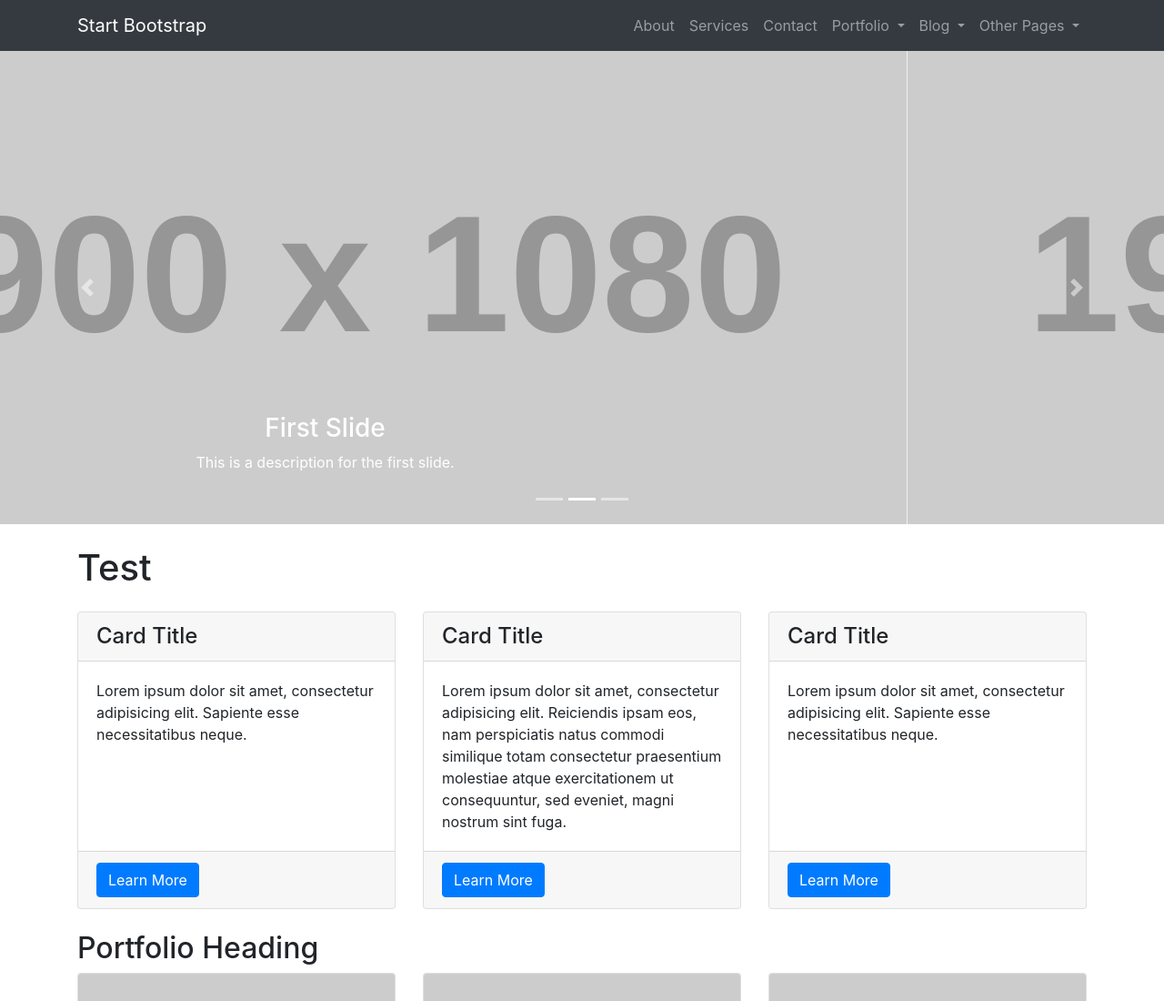
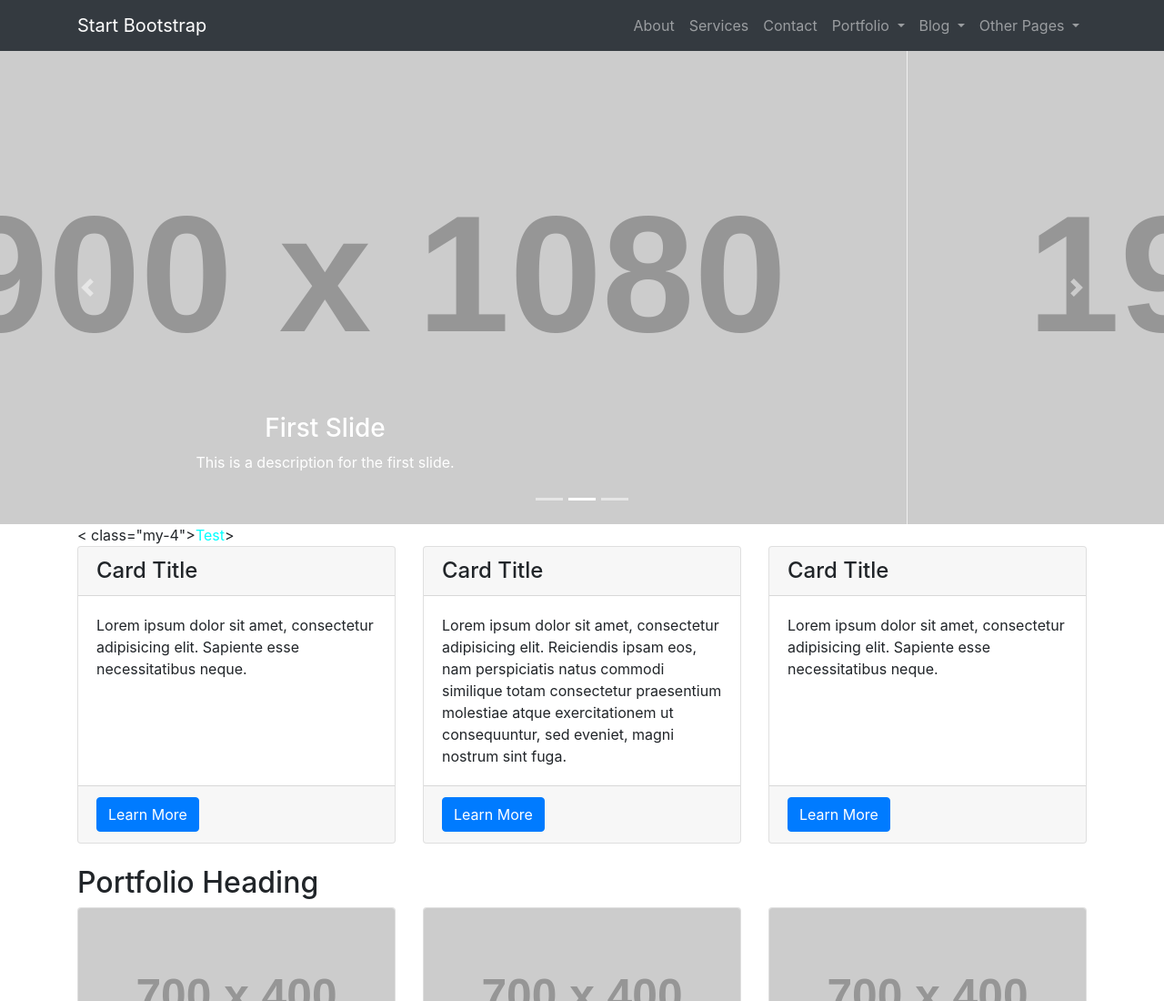
Before and after one commit to clut10537/git-Demo, a website: page index.html in a window 1280 px wide. Shown: the top 1100 px of the page at 91% size. Drawn offline with Linux system fonts and the light colour scheme; placeholder pictures from the web are drawn by us.

Commit message:
修改index顏色

```diff
--- a/index.html
+++ b/index.html
@@ -121,7 +121,7 @@
     <!-- Page Content -->
     <div class="container">
 
-      <h1 class="my-4">Test</h1>
+      < class="my-4"><font color="#00ffff">Test</font>></h1>
 
       <!-- Marketing Icons Section -->
       <div class="row">
```
